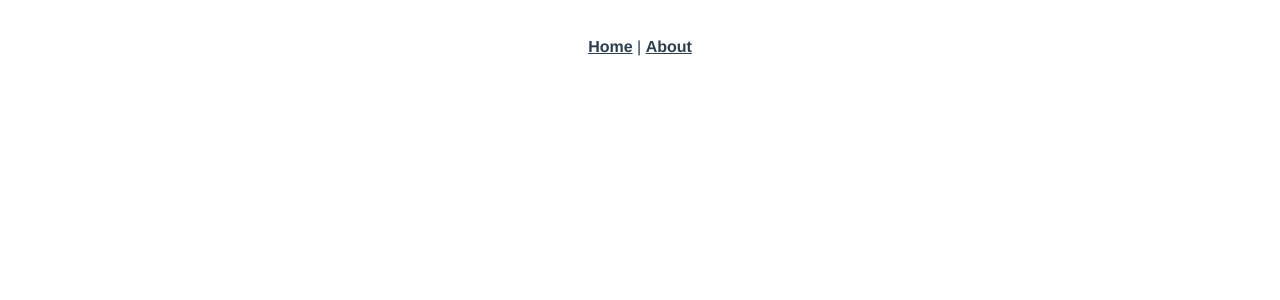
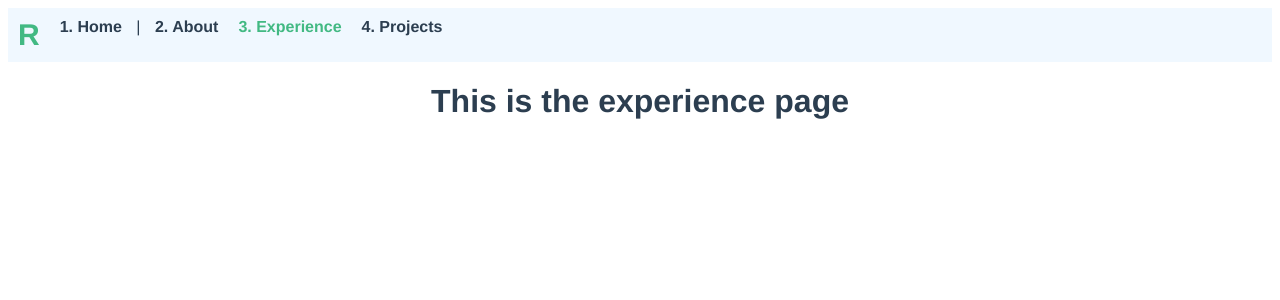
Before and after one commit to raja-velichety/dev-portfolio, a Vue app: page /experience in a window 1280 px wide. Before the commit this address had no page. Shown: the top 300 px of the page. Built offline with nearby package versions, Linux system fonts and the light colour scheme.

Commit message:
Added top navigation

```diff
--- a/src/App.vue
+++ b/src/App.vue
@@ -1,30 +1,54 @@
 <template>
-  <nav>
-    <router-link to="/">Home</router-link> |
-    <router-link to="/about">About</router-link>
-  </nav>
+  <top-nav/>
   <router-view/>
 </template>
+
+<script>
+import TopNav from '@/components/TopNav.vue'
+
+export default {
+  name: 'App',
+  components: {
+    TopNav
+  }
+}
+</script>
 
 <style>
 #app {
   font-family: Avenir, Helvetica, Arial, sans-serif;
-  -webkit-font-smoothing: antialiased;
-  -moz-osx-font-smoothing: grayscale;
   text-align: center;
   color: #2c3e50;
 }
 
-nav {
-  padding: 30px;
+.top-nav{
+  display: flex;
+  flex-direction: row;
+  align-content: space-around;
+  background-color: aliceblue;
 }
 
-nav a {
+.top-nav .logo {
+  font-size: 30px;
+  font-weight: bold;
+  color: #42b983;
+  margin-right: 10px;
+  justify-content: flex-start;
+}
+
+.top-nav .menu {
+  justify-content: flex-end;
+}
+
+.top-nav a {
   font-weight: bold;
   color: #2c3e50;
+  margin: 0 10px;
+  display: inline-block;
+  text-decoration-line: none;
 }
 
-nav a.router-link-exact-active {
+.top-nav a.router-link-exact-active {
   color: #42b983;
 }
 </style>
--- a/src/components/HelloWorld.vue
+++ /dev/null
@@ -1,58 +0,0 @@
-<template>
-  <div class="hello">
-    <h1>{{ msg }}</h1>
-    <p>
-      For a guide and recipes on how to configure / customize this project,<br>
-      check out the
-      <a href="https://cli.vuejs.org" target="_blank" rel="noopener">vue-cli documentation</a>.
-    </p>
-    <h3>Installed CLI Plugins</h3>
-    <ul>
-      <li><a href="https://github.com/vuejs/vue-cli/tree/dev/packages/%40vue/cli-plugin-babel" target="_blank" rel="noopener">babel</a></li>
-      <li><a href="https://github.com/vuejs/vue-cli/tree/dev/packages/%40vue/cli-plugin-eslint" target="_blank" rel="noopener">eslint</a></li>
-    </ul>
-    <h3>Essential Links</h3>
-    <ul>
-      <li><a href="https://vuejs.org" target="_blank" rel="noopener">Core Docs</a></li>
-      <li><a href="https://forum.vuejs.org" target="_blank" rel="noopener">Forum</a></li>
-      <li><a href="https://chat.vuejs.org" target="_blank" rel="noopener">Community Chat</a></li>
-      <li><a href="https://twitter.com/vuejs" target="_blank" rel="noopener">Twitter</a></li>
-      <li><a href="https://news.vuejs.org" target="_blank" rel="noopener">News</a></li>
-    </ul>
-    <h3>Ecosystem</h3>
-    <ul>
-      <li><a href="https://router.vuejs.org" target="_blank" rel="noopener">vue-router</a></li>
-      <li><a href="https://vuex.vuejs.org" target="_blank" rel="noopener">vuex</a></li>
-      <li><a href="https://github.com/vuejs/vue-devtools#vue-devtools" target="_blank" rel="noopener">vue-devtools</a></li>
-      <li><a href="https://vue-loader.vuejs.org" target="_blank" rel="noopener">vue-loader</a></li>
-      <li><a href="https://github.com/vuejs/awesome-vue" target="_blank" rel="noopener">awesome-vue</a></li>
-    </ul>
-  </div>
-</template>
-
-<script>
-export default {
-  name: 'HelloWorld',
-  props: {
-    msg: String
-  }
-}
-</script>
-
-<!-- Add "scoped" attribute to limit CSS to this component only -->
-<style scoped>
-h3 {
-  margin: 40px 0 0;
-}
-ul {
-  list-style-type: none;
-  padding: 0;
-}
-li {
-  display: inline-block;
-  margin: 0 10px;
-}
-a {
-  color: #42b983;
-}
-</style>
--- /dev/null
+++ b/src/components/TopNav.vue
@@ -0,0 +1,25 @@
+<template>
+    <div class="top-nav">
+        <div class="logo">R</div>
+
+        <div class="menu">
+            <router-link to="/">1. Home</router-link> |
+            <router-link to="/about">2. About</router-link>
+            <router-link to="/experience">3. Experience</router-link>
+            <router-link to="/projects">4. Projects</router-link>
+        </div>
+    </div>
+</template>
+
+<script>
+
+export default {
+    name: "TopNav",
+}
+</script>
+
+<style scoped>
+.top-nav {
+    padding: 10px;
+}
+</style>
--- a/src/router/index.js
+++ b/src/router/index.js
@@ -1,5 +1,8 @@
 import { createRouter, createWebHistory } from 'vue-router'
-import HomeView from '../views/HomeView.vue'
+import AboutView from '../views/AboutView.vue';
+import HomeView from '../views/HomeView.vue';
+import ExperienceView from '../views/ExperienceView.vue';
+import ProjectsView from '../views/ProjectsView.vue';
 
 const routes = [
   {
@@ -10,10 +13,17 @@ const routes = [
   {
     path: '/about',
     name: 'about',
-    // route level code-splitting
-    // this generates a separate chunk (about.[hash].js) for this route
-    // which is lazy-loaded when the route is visited.
-    component: () => import(/* webpackChunkName: "about" */ '../views/AboutView.vue')
+    component: AboutView
+  },
+  {
+    path: '/experience',
+    name: 'experience',
+    component: ExperienceView
+  },
+  {
+    path: '/projects',
+    name: 'projects',
+    component: ProjectsView
   }
 ]
 
--- /dev/null
+++ b/src/views/ExperienceView.vue
@@ -0,0 +1,14 @@
+<template>
+    <div class="experience">
+      <h1>This is the experience page</h1>
+    </div>
+  </template>
+
+  <script>
+
+  export default {
+    name: 'ExperienceView',
+    components: {
+    }
+  }
+  </script>
--- a/src/views/HomeView.vue
+++ b/src/views/HomeView.vue
@@ -1,18 +1,14 @@
 <template>
   <div class="home">
-    <img alt="Vue logo" src="../assets/logo.png">
-    <HelloWorld msg="Welcome to Your Vue.js App"/>
+    <h1>This is the home page</h1>
   </div>
 </template>
 
 <script>
-// @ is an alias to /src
-import HelloWorld from '@/components/HelloWorld.vue'
 
 export default {
   name: 'HomeView',
   components: {
-    HelloWorld
   }
 }
 </script>
--- /dev/null
+++ b/src/views/ProjectsView.vue
@@ -0,0 +1,14 @@
+<template>
+    <div class="projects">
+      <h1>This is the projects page</h1>
+    </div>
+  </template>
+
+  <script>
+
+  export default {
+    name: 'ProjectsView',
+    components: {
+    }
+  }
+  </script>
```
